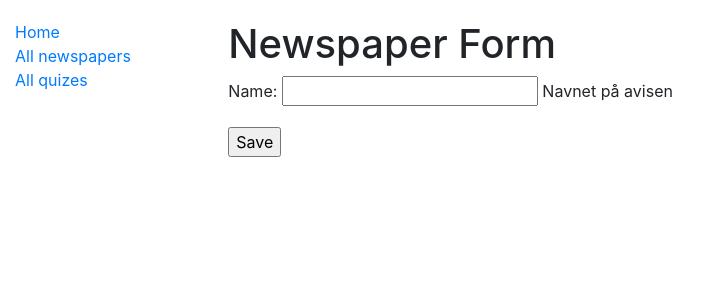
After one commit to stigmarl/gamle_fysikk_quiz, a Django app: page /quiz/newspapers/add/ in a window 1280 px wide. The commit adds this page. Shown: the top 300 px of the page, without its empty margins (0-720 px from the left). Run offline with Django 3.2, Linux system fonts and the light colour scheme; some libraries are stand-ins or nearby versions.

Commit message:
Added generic editing views for Newspaper

```diff
--- a/quiz/templates/quiz/newspaper_detail.html
+++ b/quiz/templates/quiz/newspaper_detail.html
@@ -2,4 +2,7 @@
 
 <h1>Newspaper name: {{ newspaper.name }}</h1>
 
+<button type="button" class="btn btn-primary" onclick="location.href='{% url 'newspaper-update' pk=newspaper.pk %}'">Edit</button>
+<button type="button" class="btn btn-danger" onclick="location.href='{% url 'newspaper-delete' pk=newspaper.pk %}'">Delete</button>
+
 {% endblock content %}
--- /dev/null
+++ b/quiz/templates/quiz/newspaper_form.html
@@ -0,0 +1,9 @@
+{% extends "base_generic.html" %} {% block content %}
+<h1>Newspaper Form</h1>
+
+<form method="post">
+  {% csrf_token %} {{ form.as_p }}
+  <input type="submit" value="Save">
+</form>
+
+{% endblock content %}
--- a/quiz/templates/quiz/newspaper_list.html
+++ b/quiz/templates/quiz/newspaper_list.html
@@ -12,4 +12,6 @@
 </ul>
 {% else %}
 <p>There are no newspapers in the list.</p>
-{% endif %} {% endblock content %}
+{% endif %}
+<button class="btn btn-primary" onclick="location.href='{% url 'newspaper-add' %}';">Add Newspaper</button>
+{% endblock content %}
--- a/quiz/urls.py
+++ b/quiz/urls.py
@@ -4,8 +4,13 @@
 urlpatterns = [
     path('', views.index, name='index'),
     path('newspapers/', views.NewspaperListView.as_view(), name='newspapers'),
+    path('newspapers/add/', views.NewspaperCreate.as_view(), name='newspaper-add'),
     path('newspapers/<int:pk>', views.NewspaperDetailView.as_view(),
          name='newspaper-detail'),
+    path('newspaper/<int:pk>/update/',
+         views.NewspaperUpdate.as_view(), name='newspaper-update'),
+    path('newspapers/<int:pk>/delete/',
+         views.NewspaperDelete.as_view(), name='newspaper-delete'),
     path('newsquiz/', views.NewspaperQuizListView.as_view(), name='news-quizs'),
     path('newsquiz/<int:pk>', views.NewspaperQuizDetailView.as_view(),
          name='news-quiz-detail')
--- a/quiz/views.py
+++ b/quiz/views.py
@@ -1,4 +1,6 @@
 from django.views import generic
+from django.views.generic.edit import CreateView, DeleteView, UpdateView
+from django.urls import reverse_lazy
 from django.shortcuts import render
 from .models import Newspaper, NewspaperQuiz, QuizInstance
 
@@ -34,3 +36,18 @@
 
 class NewspaperQuizDetailView(generic.DetailView):
     model = NewspaperQuiz
+
+
+class NewspaperCreate(CreateView):
+    model = Newspaper
+    fields = '__all__'
+
+
+class NewspaperUpdate(UpdateView):
+    model = Newspaper
+    fields = '__all__'
+
+
+class NewspaperDelete(DeleteView):
+    model = Newspaper
+    success_url = reverse_lazy('newspapers')
```
Also changed, not shown: quiz/templates/quiz/newspaper_confirm_delete.html (added, +9 -0 lines).
